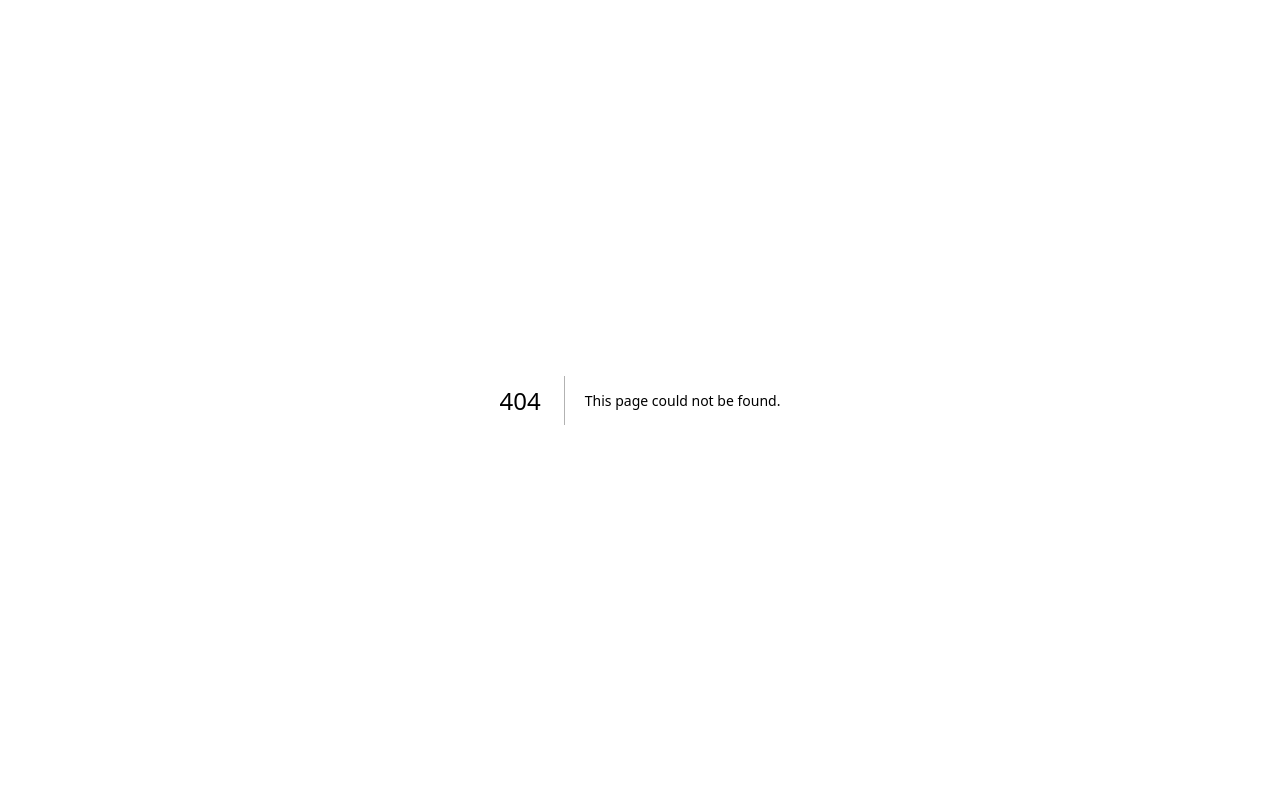
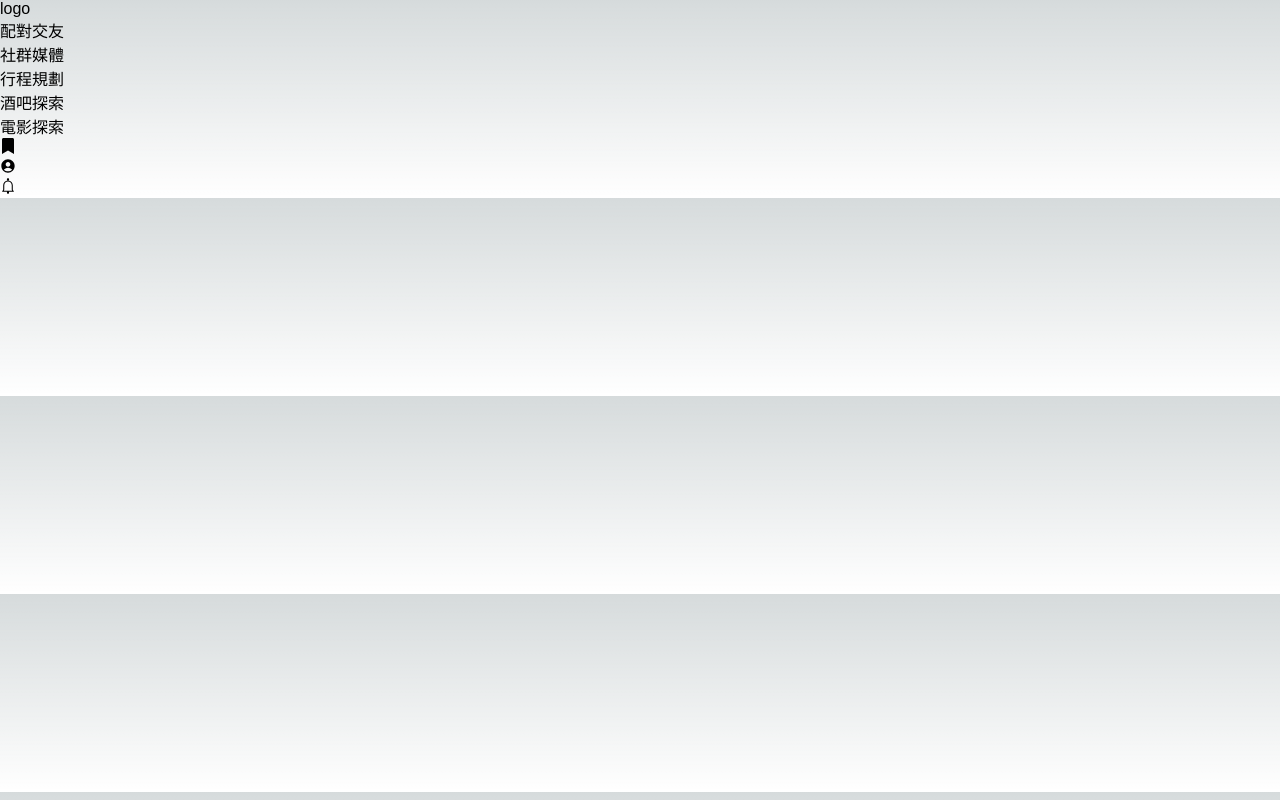
Before and after one commit to john123881/taipei_date_final, a Next.js app: page /account-center/account-index in a window 1280 px wide. Before the commit this address had no page. Built offline with nearby package versions, Linux system fonts and the light colour scheme.

Commit message:
navbar not finish

```diff
--- /dev/null
+++ b/pages/account-center/account-index.js
@@ -0,0 +1,41 @@
+import React from "react";
+import { FaBookmark } from "react-icons/fa";
+import { MdAccountCircle } from "react-icons/md";
+import { RxBell } from "react-icons/rx";
+
+export default function AccountIndex() {
+    return (
+        <>
+            <div>logo</div>
+            <div className="navbar">
+                <ul>
+                    <li>配對交友</li>
+                    <li>社群媒體</li>
+                    <li>行程規劃</li>
+                    <li>酒吧探索</li>
+                    <li>電影探索</li>
+                </ul>
+            </div>
+            <div>
+                <ul>
+                    <li>
+                        <a href="#">
+                            <FaBookmark />
+                        </a>
+                    </li>
+                    <li>
+                        <a href="#">
+                            <MdAccountCircle />
+                        </a>
+                    </li>
+                    <li>
+                        {" "}
+                        <a href="#">
+                            <RxBell />
+                        </a>
+                    </li>
+                </ul>
+            </div>
+        </>
+    );
+}
--- a/styles/globals.css
+++ b/styles/globals.css
@@ -1,4 +1,5 @@
 :root {
+  font-family: 'Microsoft YaHei', "Helvetica-Font", sans-serif;
   --max-width: 1100px;
   --border-radius: 12px;
   --font-mono: ui-monospace, Menlo, Monaco, "Cascadia Mono", "Segoe UI Mono",
```
Also changed, not shown: package.json (+15 -2 lines), 2 other files (tests, documents, lock files or other folders).
